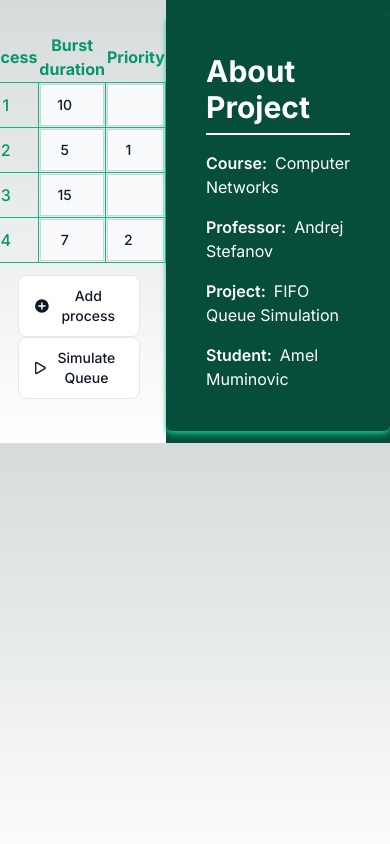
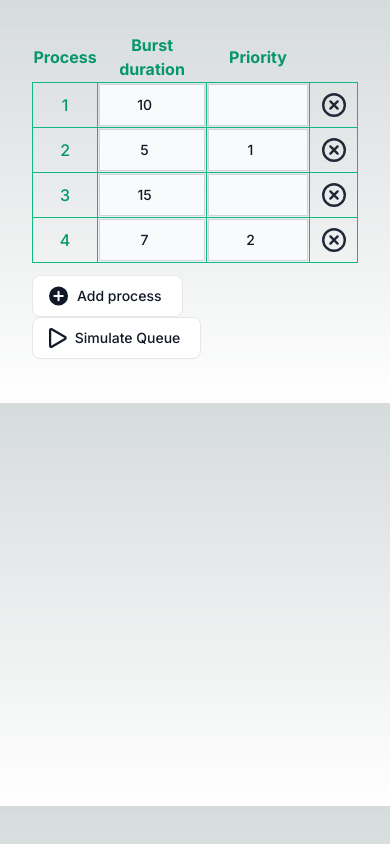
Before and after one commit to Ammce/queue-simulation-networks-project, a Next.js app: page /home in a window 390 px wide. Built offline with nearby package versions, Linux system fonts and the light colour scheme.

Commit message:
feat: responsive

```diff
--- a/src/app/home/page.tsx
+++ b/src/app/home/page.tsx
@@ -107,7 +107,7 @@ const Page = () => {
 
   return (
     <div>
-      <div className="flex">
+      <div className="flex flex-col md:flex-row">
         <div className="flex-1 flex flex-col justify-center items-center rounded-t-xl overflow-hidden bg-gradient-to-r p-8">
           <table className="table-auto">
             <thead>
@@ -211,7 +211,7 @@ const Page = () => {
           </div>
         </div>
         <div className="flex-1 flex flex-col justify-center items-center bg-emerald-900 text-white">
-          <div className="p-10 rounded-md shadow-md shadow-emerald-500">
+          <div className="hidden sm:block p-10 rounded-md shadow-md shadow-emerald-500">
             <h2 className="text-3xl font-bold mb-4 pb-2 border-b-2 border-white">
               About Project
             </h2>
```
